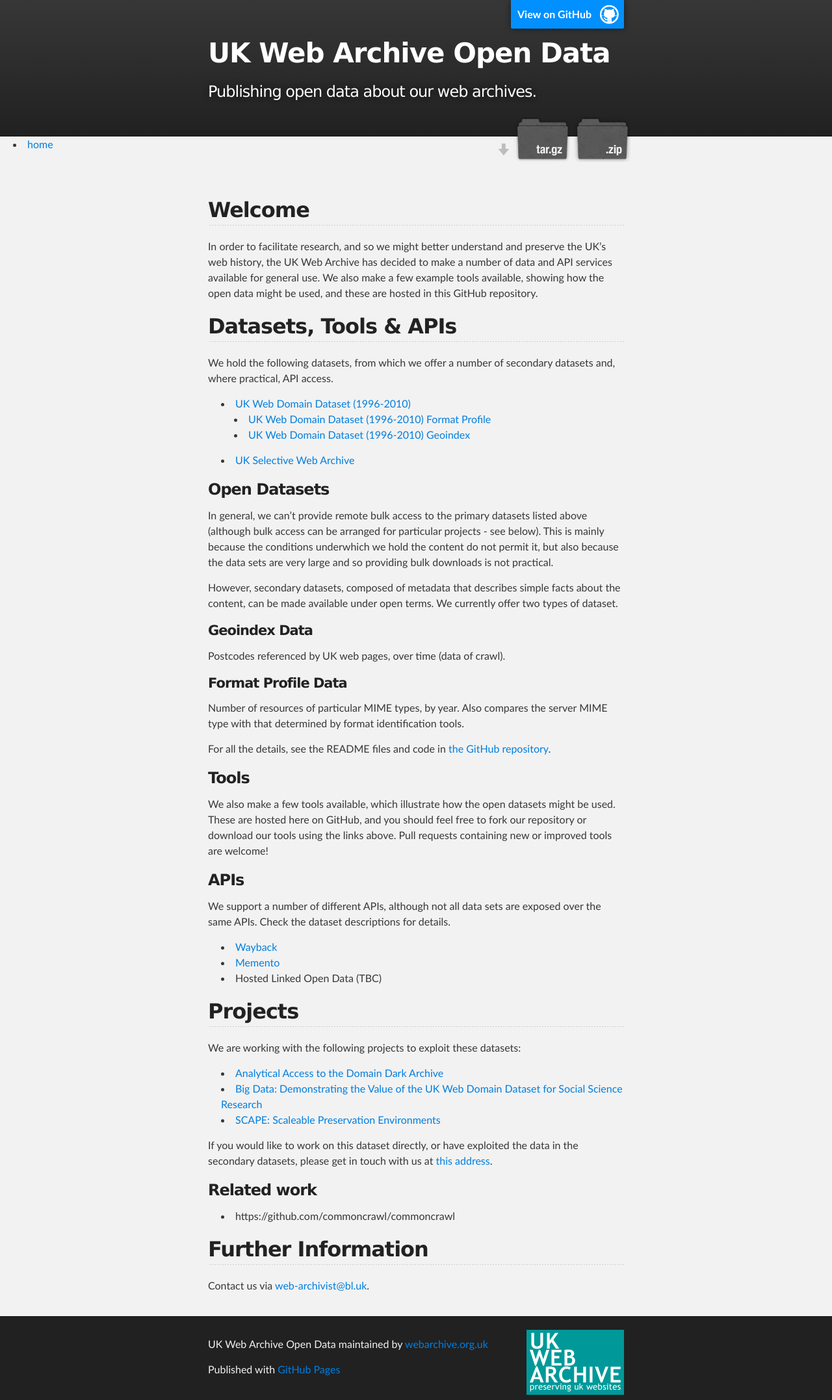
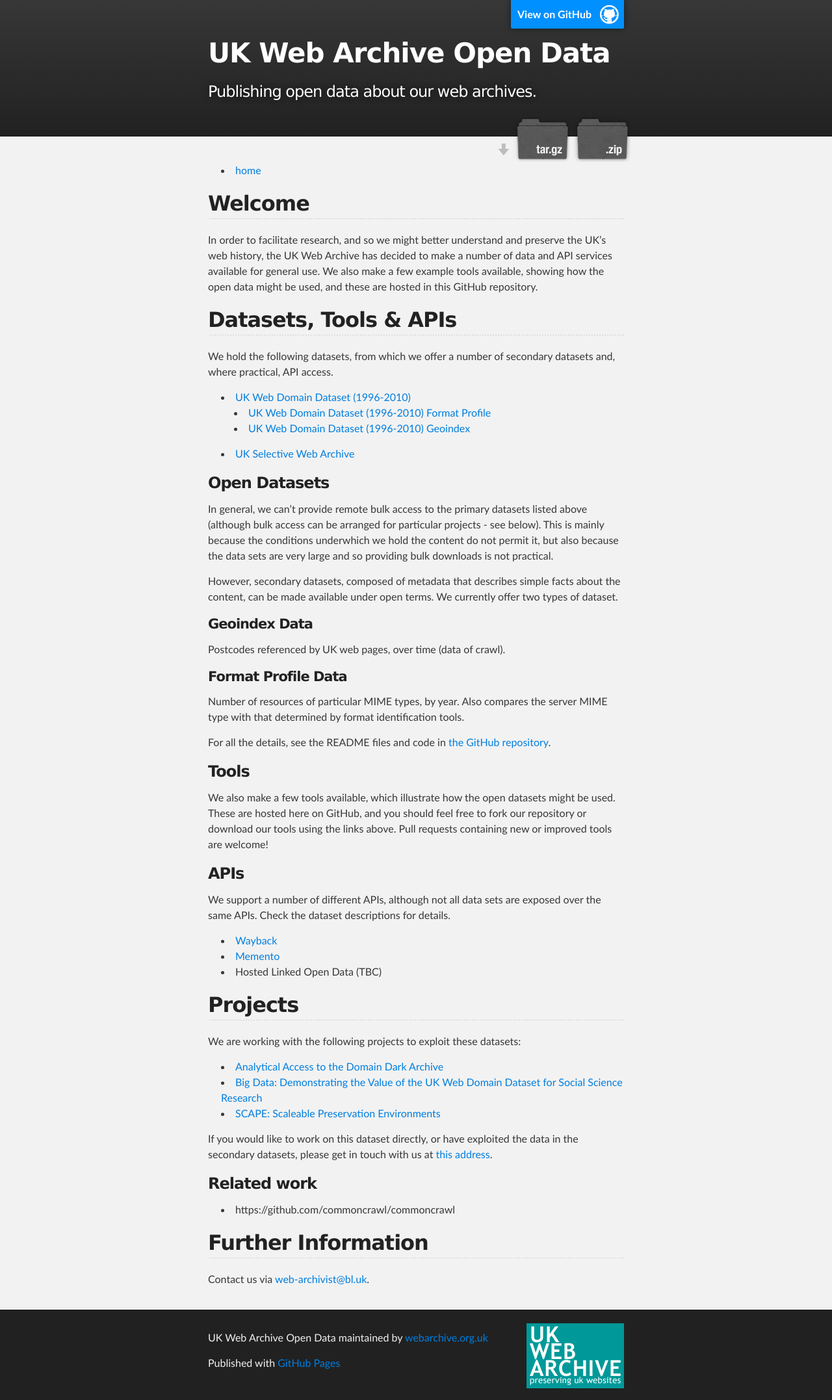
Before and after one commit to ukwa/opendata, a Jekyll site: the page built from index.md, in a window 1280 px wide. Shown: the whole page at 65% size. Built offline with Jekyll 4.4.1, drawn with Linux system fonts in a browser that asks for light colours.

Commit message:
Attempted to tweak breadcrumb fix.

```diff
--- a/_layouts/default.html
+++ b/_layouts/default.html
@@ -30,6 +30,7 @@
 
     <!-- MAIN CONTENT -->
     <div id="main_content_wrap" class="outer">
+      <section id="main_content" class="inner">
 
 {% capture url_parts %} {{ page.url | remove: "/index.html" | replace:'/'," " }}{% endcapture %}
 {% capture num_parts %}{{ url_parts | number_of_words | minus: 1 }}{% endcapture %}
@@ -40,7 +41,7 @@
  {% else %}
   <li><a href="/">home</a> &#187; </li>
 
-  {% for unused in breadcrumb_list limit:num_parts %}
+  {% for unused in [1..15] limit:num_parts %}
    {% capture first_word %}{{ url_parts | truncatewords:1 | remove:"..."}}{% endcapture %}
    {% capture previous %}{{ previous }}/{{ first_word }}{% endcapture %}
 
@@ -51,7 +52,6 @@
  {% endif %}
 </ul>
 
-      <section id="main_content" class="inner">
 	<h2>{{ page.title }}</h2>
 	{{ content }}
       </section>
```
